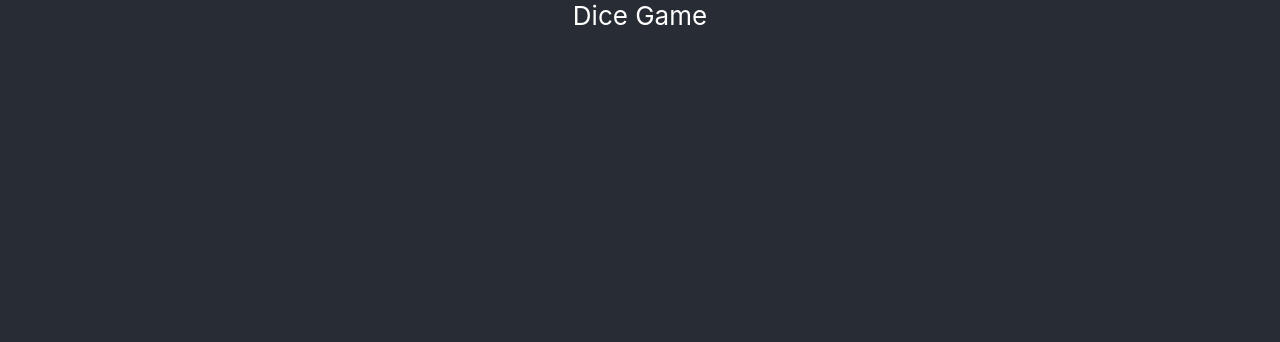
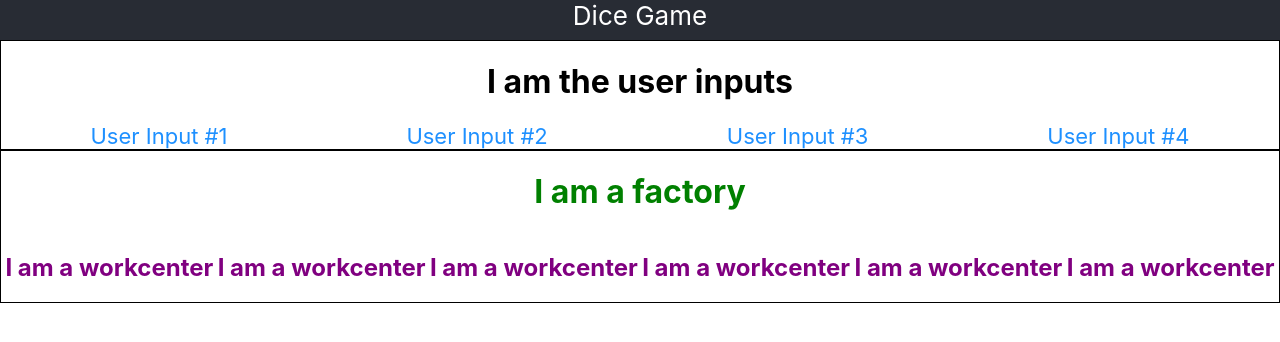
Before and after one commit to idugcoal/dice-game, a React (Create React App) app: page / in a window 1280 px wide. Shown: the top 342 px of the page. Built offline with nearby package versions, Linux system fonts and the light colour scheme.

Commit message:
add user inputs and factory to app, update styles

```diff
--- a/src/App.css
+++ b/src/App.css
@@ -1,11 +1,14 @@
+/* align-items: center; */
 .App {
-  /* align-items: center; */
+  display: flex;
+  flex-direction: column;
+  background-color: #282c34;
 }
 
 .App-header {
-  background-color: #282c34;
-  min-height: 100vh;
   display: flex;
+  min-height: 5vh;
+  /* max-height: 10vh; */
   text-align: center;
   /* flex-direction: column;
   align-items: center; */
@@ -13,3 +16,11 @@
   font-size: calc(10px + 2vmin);
   color: white;
 }
+
+.Body {
+  background-color: #ffffff;
+}
+
+.Factory {
+  background-color: #888888;
+}
--- a/src/App.js
+++ b/src/App.js
@@ -1,10 +1,16 @@
 import React from 'react'
 import './App.css'
+import UserInputs from './components/user_inputs'
+import Factory from './components/factory'
 
 function App() {
   return (
     <div className='App'>
       <header className='App-header'>Dice Game</header>
+      <body className='Body'>
+        <UserInputs className='User-Inputs' />
+        <Factory className='Factory' />
+      </body>
     </div>
   )
 }
```
